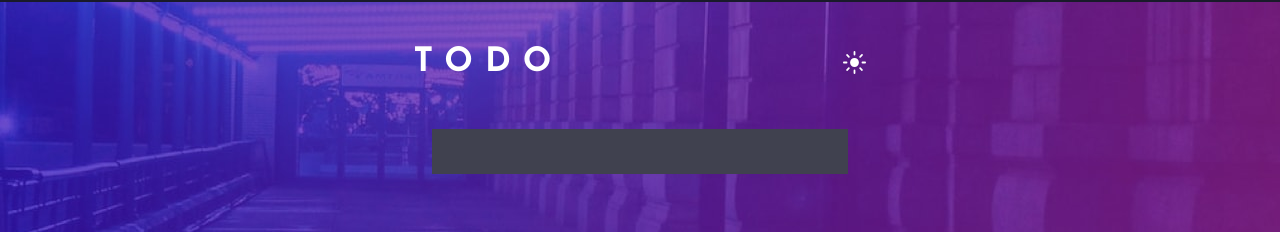
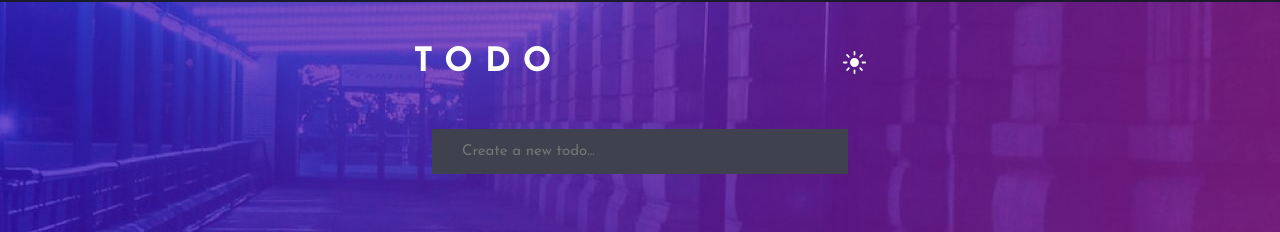
Before and after one commit to marcusdevel/To_do_list, a React (Vite) app in the folder To_do_list/: page / in a window 1280 px wide. Shown: the part 148-380 px from the top of the page. Built offline with nearby package versions, Linux system fonts and the light colour scheme.

Commit message:
Adiciona campo de entrada para novas tasks.

```diff
--- a/To_do_list/src/App.jsx
+++ b/To_do_list/src/App.jsx
@@ -30,7 +30,14 @@ function App() {
             <h1 className="title">Todo</h1>
             <img src={icon} alt="Icon Sun" className="icon" />
           </div>
-          <input type="select" />
+          <input
+            type="text"
+            value={task}
+            onChange={(e) => setTask(e.target.value)}
+            onKeyDown={handleKeyPress}
+            placeholder="Create a new todo..."
+          />
+
         </div>
       </div>
     </>
```
